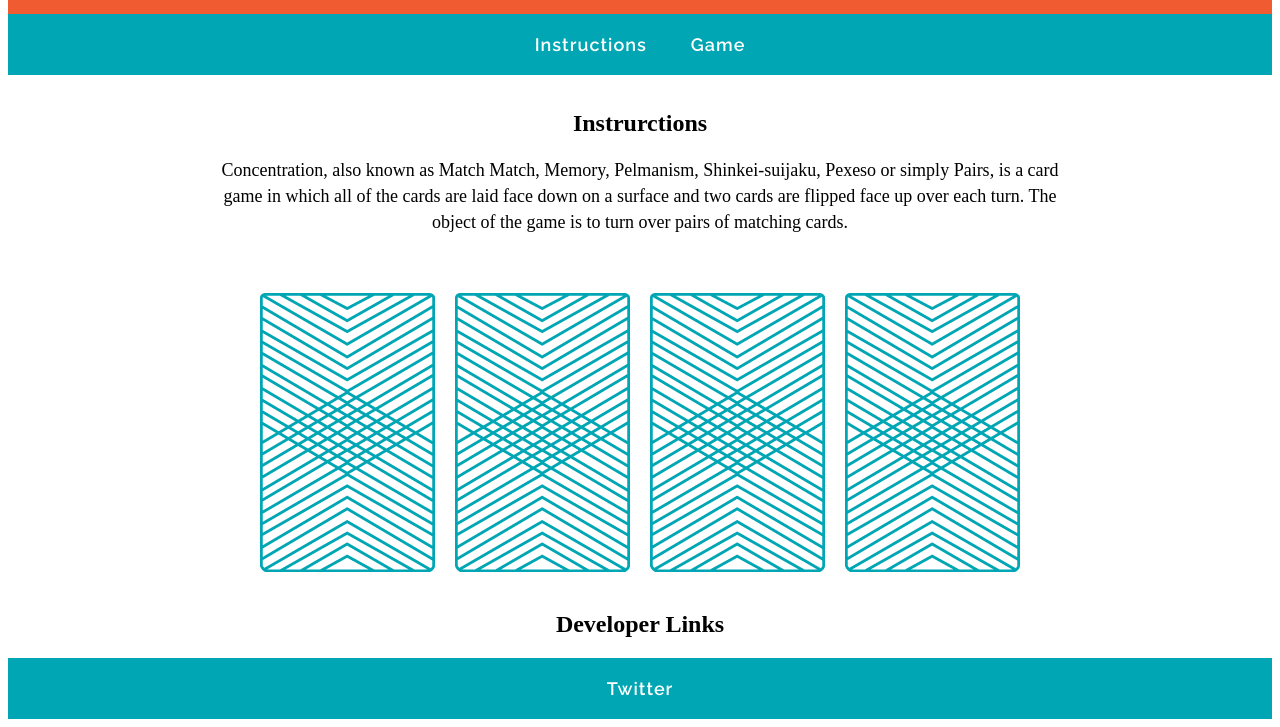
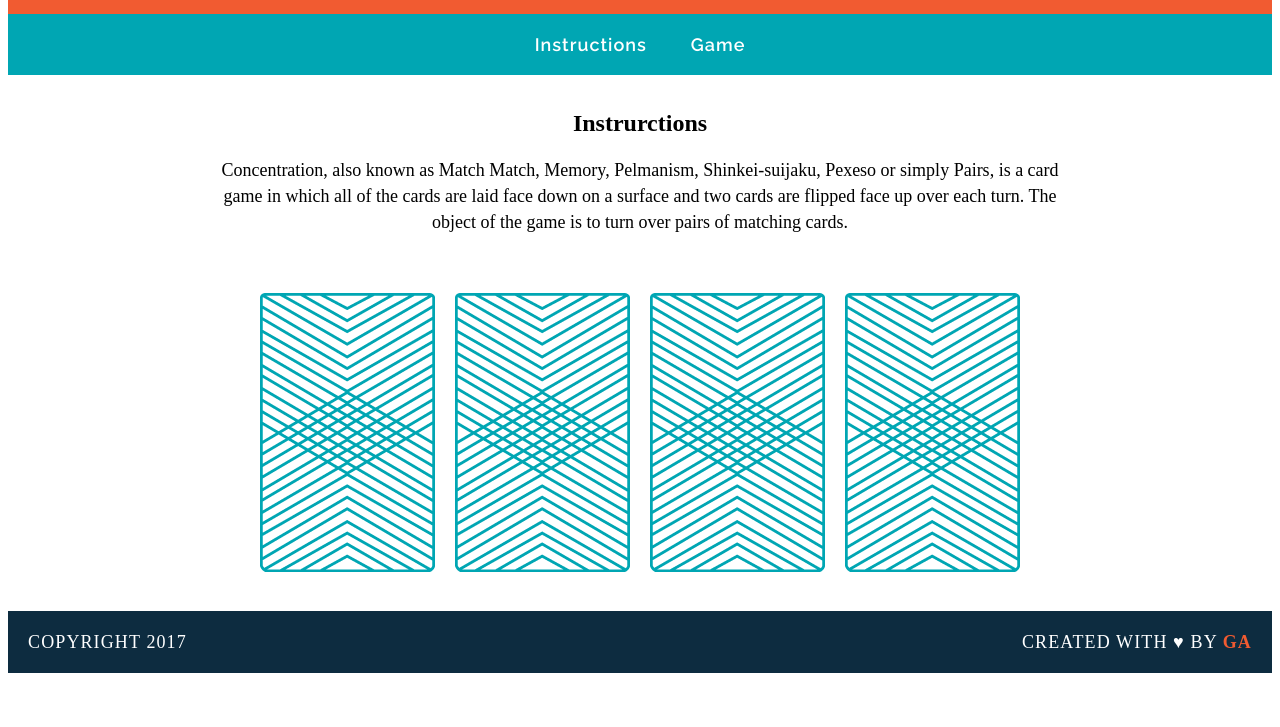
Before and after one commit to JaAlSaDev/wdi-fundamentals-memorygame, a plain HTML site: page memory_game/index.html in a window 1280 px wide. Shown: the part 107-834 px from the top of the page. After the commit the page ends 800 px from the top, so only its background shows below. Drawn offline with Linux system fonts and the light colour scheme; a web font is replaced by a local one.

Commit message:
created game logic.

```diff
--- a/memory_game/CSS/main.css
+++ b/memory_game/CSS/main.css
@@ -7,7 +7,7 @@ header{
 }
 
 h1 {
-	color: #0D2C40;
+	color: #FFFFFF;
 
 	font-family:"Raleway", sans-serif;
 	font-weight:400;
@@ -18,10 +18,7 @@ h1 {
 }
 
 
-
-
-
-body{
+body {
 	text-align: center;
 }
 
@@ -57,4 +54,41 @@ a {
 	font-size: 18PX;
 	text-decoration: none;
 	margin: 0px 20px 0px 20px;
+	border-bottom: 2px solid transparent;
 }
+
+a:hover{
+	border-color:white;
+}
+
+footer{
+	text-transform: uppercase;
+	padding:0px 20px 0px 20px;
+	background-color: #0D2C40;
+	color: white;
+	font-size:14px;
+	letter-spacing: .08em;
+	font-weight: 500;
+}
+
+.copyright{
+	float: left;
+}
+
+.message{
+	float: right;
+}
+
+.name{
+	color: #F15B31;
+	font-weight: 700;
+}
+
+.clearfix:after {
+		visibility: hidden;
+		display: block;
+		content: " ";
+		clear: both;
+		height: 0;
+		font-size: 0;
+}
--- a/memory_game/index.html
+++ b/memory_game/index.html
@@ -2,8 +2,12 @@
 <html>
 <head>
 	<title>Memory Card Game</title>
+
 	<link href="https://fonts.googleapis.com/css?family=Droid+Serif|Raleway:400,500,600,700" rel="stylesheet">
 	<link rel="stylesheet" type="text/css" href="css/main.css">
+
+
+
 </head>
 <body>
 	<header>
@@ -12,12 +16,12 @@
 
 
 	<nav>
-		<a  href="#"> Instructions</a>
+		<a  href="#Instrurctions"> Instructions</a>
 		<a  href="#"> Game</a>
 	</nav>
 
 	<main>
-		<h2>Instrurctions</h2>
+		<h2 ID="Instrurctions">Instrurctions</h2>
 
 		<p>Concentration, also known as Match Match, Memory, Pelmanism, Shinkei-suijaku, Pexeso or simply Pairs, is a card game in which all of the cards are laid face down on a surface and two cards are flipped face up over each turn. The object of the game is to turn over pairs of matching cards.</p>
 
@@ -32,13 +36,16 @@
 	</main>
 
 
-	<footer>
-		<h2>Developer Links</h2>
+	<footer class="clearfix">
 
-		<nav>
-			<a href="https://twitter.com/JaAlSaDev" target="_black">Twitter</a>
-		</nav>
+		<p class="copyright">Copyright 2017</p>
+
+		<p class="message">Created with &hearts; by <span class="name">GA</span>
+		</p>
+
+
 	</footer>
 
+	<script src="js/main.js"></script>
 </body>
 </html>
--- /dev/null
+++ b/memory_game/js/main.js
@@ -0,0 +1,7 @@
+let cardOne = "queen";
+let cardTwo = "queen";
+let cardThree = "king";
+let cardFour = "king";
+
+console.log("User flipped a "+cardOne);
+console.log("User flipped a "+cardThree);
```
